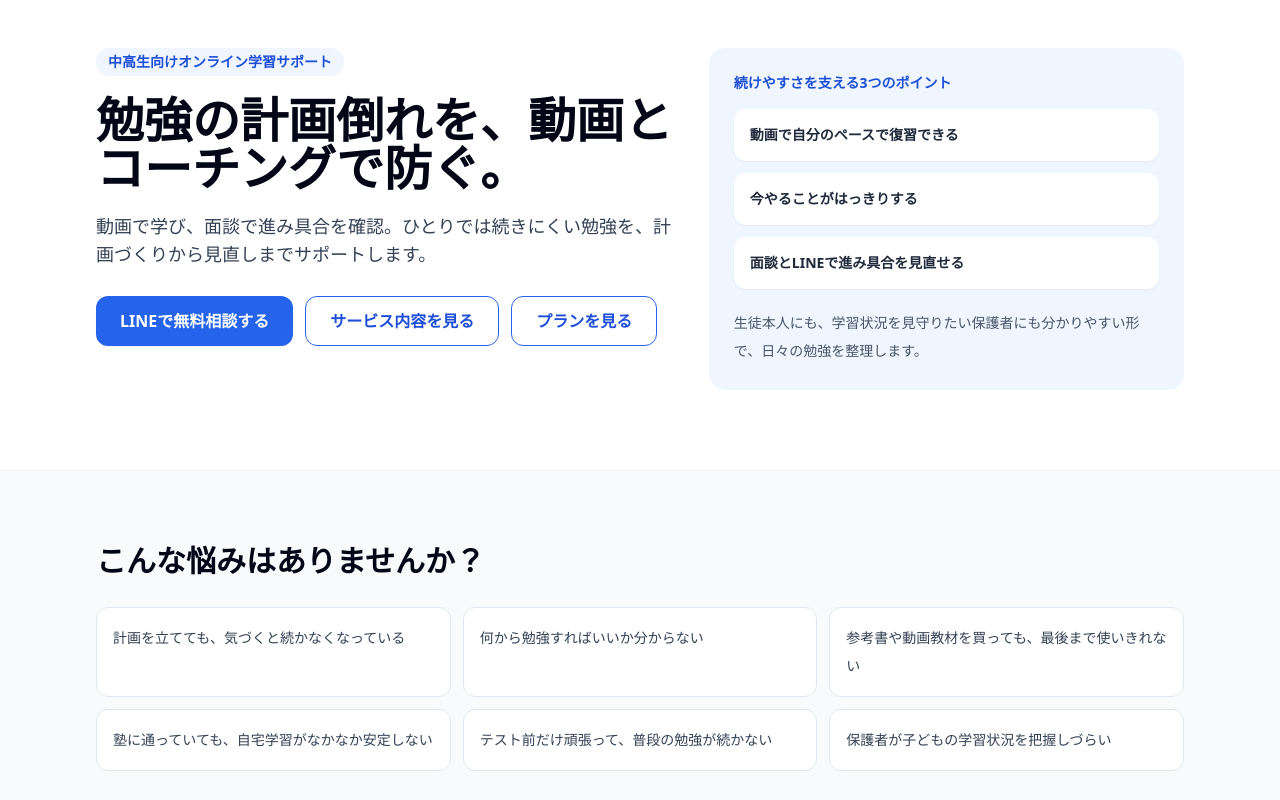
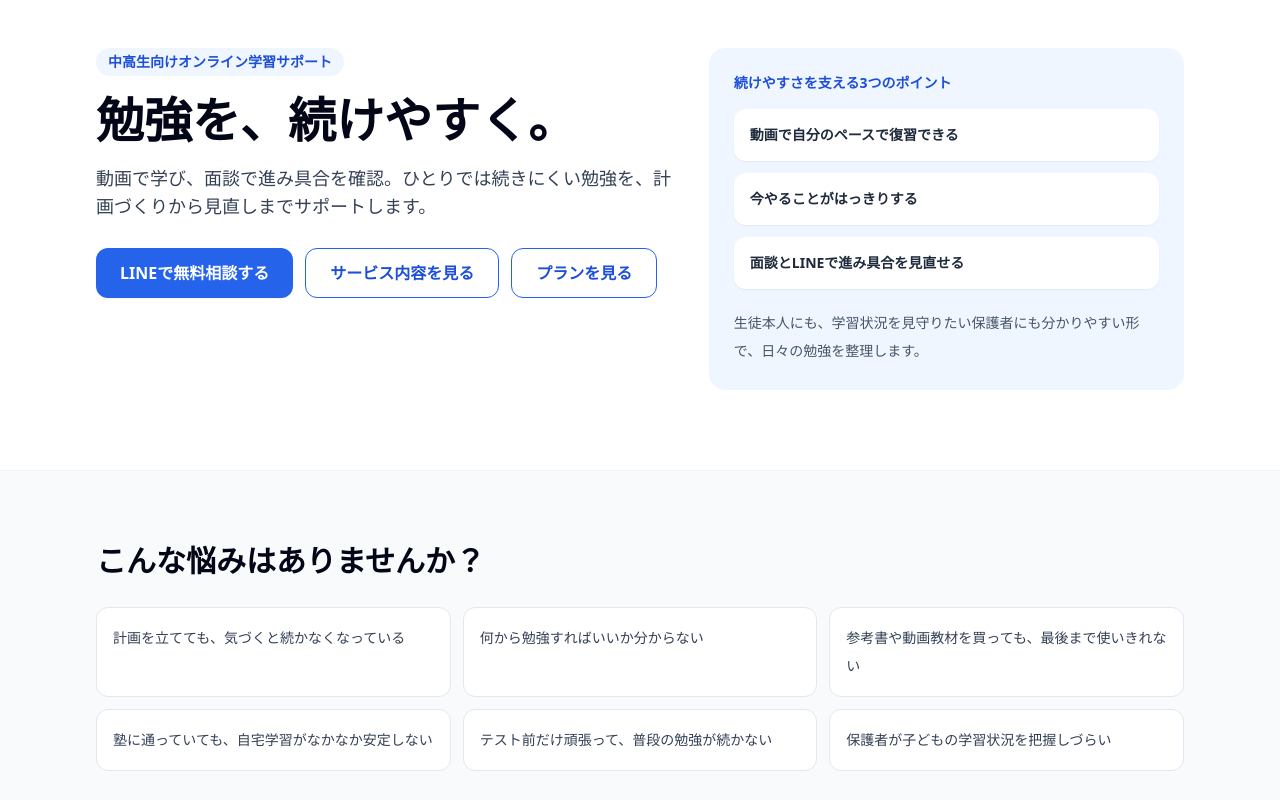
Before and after one commit to sitemakes/study-plan, a Next.js app: page /study-plan/ in a window 1280 px wide. Shown: the top 800 px of the page. Built offline with nearby package versions, Linux system fonts and the light colour scheme.

Commit message:
Shorten hero catch copy

```diff
--- a/app/page.tsx
+++ b/app/page.tsx
@@ -268,7 +268,7 @@ export default function Home() {
             中高生向けオンライン学習サポート
           </p>
           <h1 className="mt-5 text-3xl font-extrabold leading-tight tracking-normal text-slate-950 sm:text-5xl">
-            勉強の計画倒れを、動画とコーチングで防ぐ。
+            勉強を、続けやすく。
           </h1>
           <p className="mt-5 max-w-2xl text-base leading-8 text-slate-700 sm:text-lg">
             動画で学び、面談で進み具合を確認。ひとりでは続きにくい勉強を、計画づくりから見直しまでサポートします。
```
